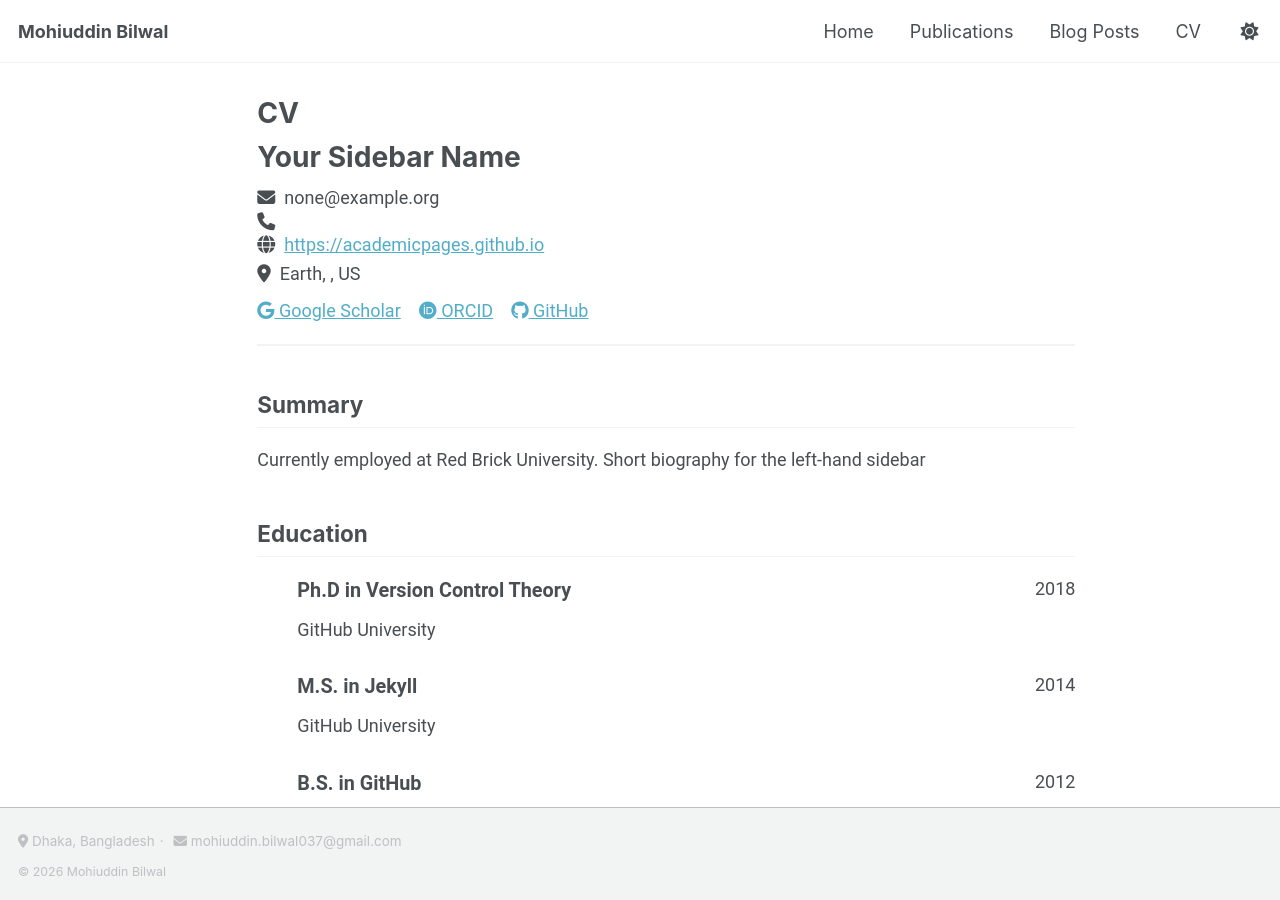
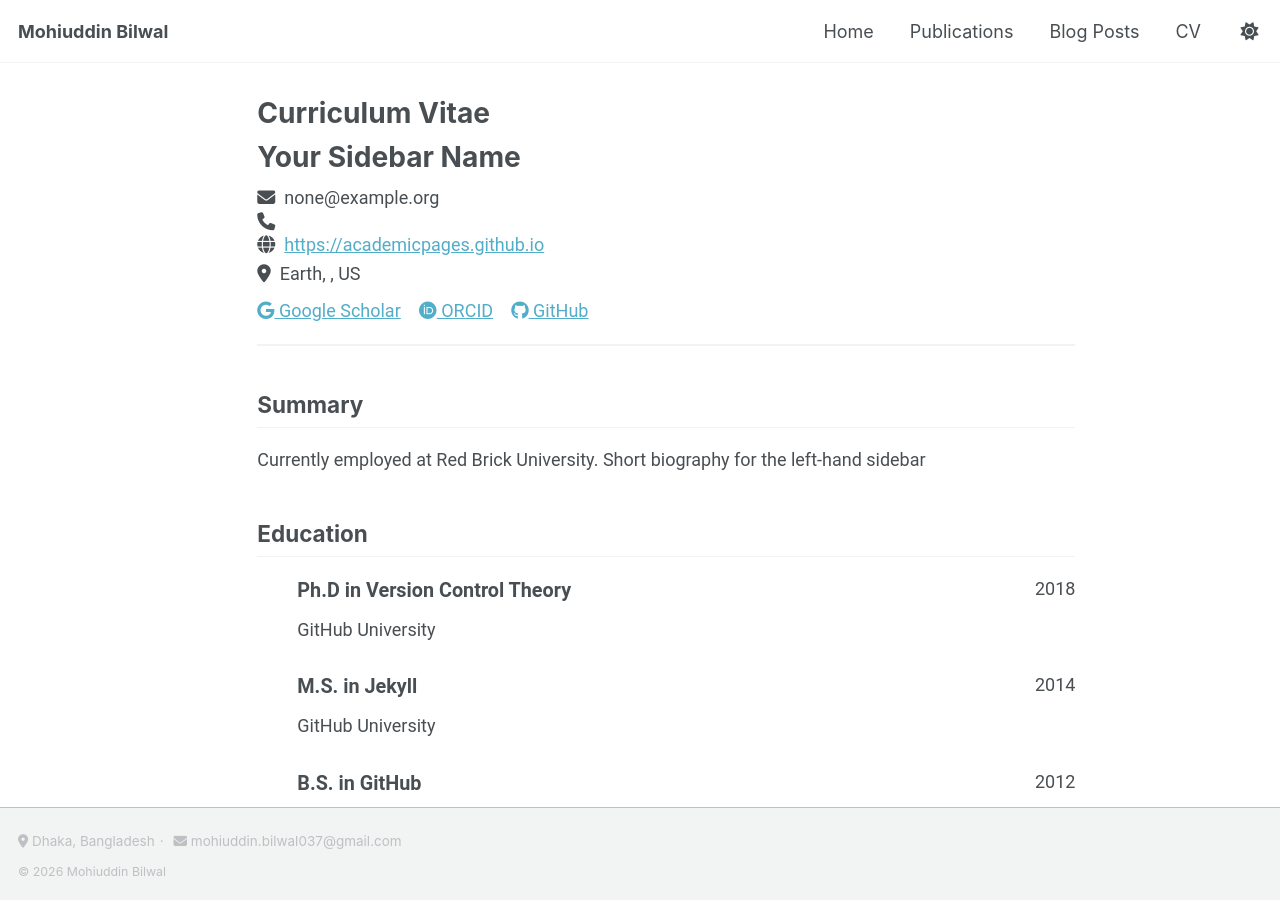
Before and after one commit to ayon037/ayon037.github.io, a Jekyll site: the page built from _pages/cv-json.md, in a window 1280 px wide and 900 px high. Built offline with Jekyll 4.4.1, drawn with Linux system fonts in a browser that asks for light colours; a style sheet for code colours, icons or effects is not loaded.

Commit message:
Updated Blog Posts and CV Page titles

```diff
--- a/_pages/cv-json.md
+++ b/_pages/cv-json.md
@@ -1,6 +1,6 @@
 ---
 layout: archive
-title: "CV"
+title: "Curriculum Vitae"
 permalink: /cv-json/
 author_profile: false
 redirect_from:
--- a/_pages/year-archive.html
+++ b/_pages/year-archive.html
@@ -1,7 +1,7 @@
 ---
 layout: archive
 permalink: /year-archive/
-title: "Blog posts"
+title: "Blog Posts"
 author_profile: true
 redirect_from:
   - /wordpress/blog-posts/
```
